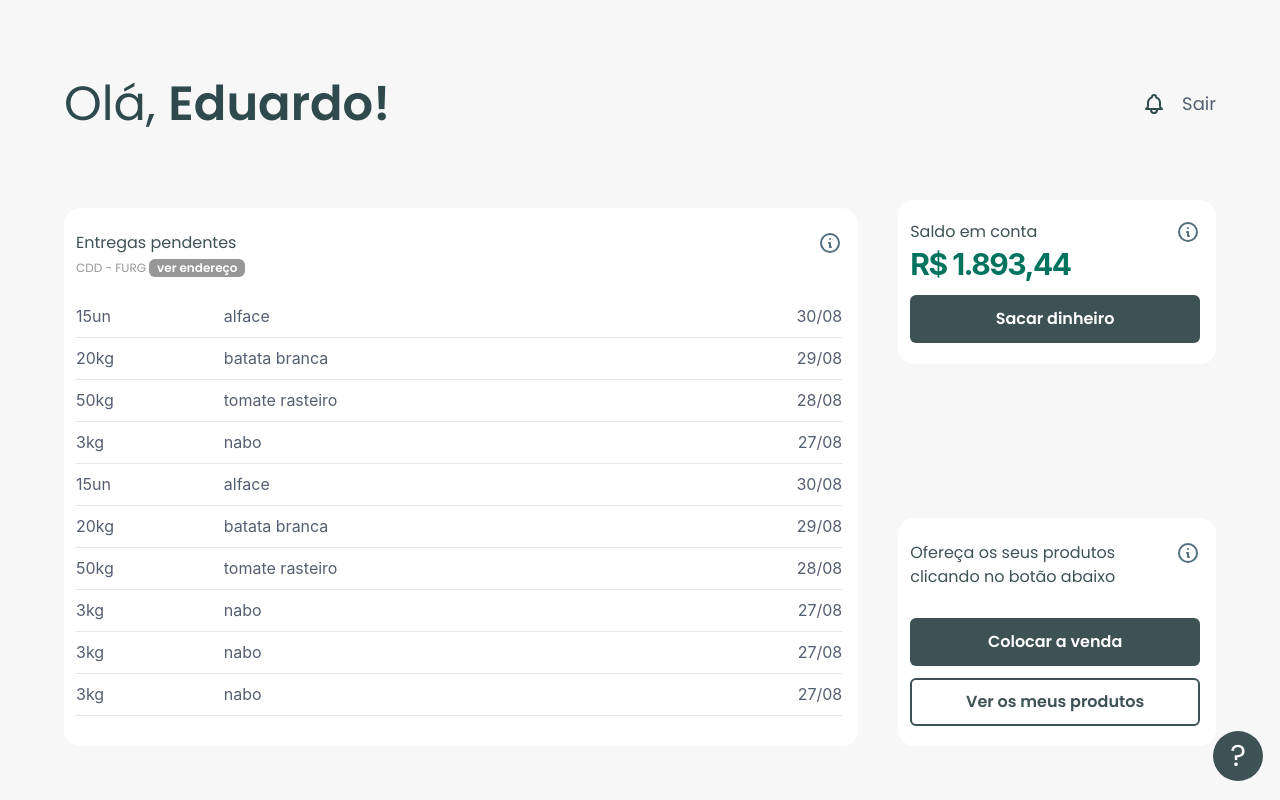
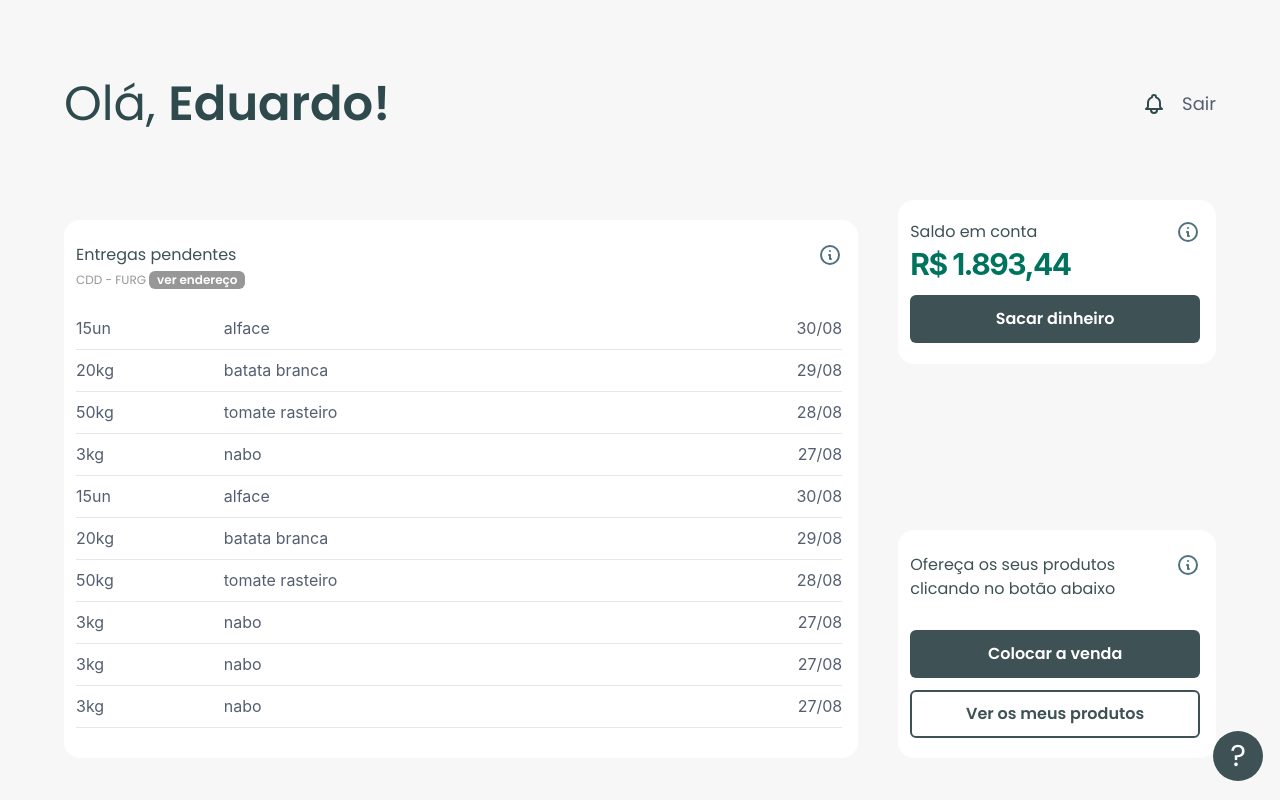
Before and after one commit to mb4ndeira/ecoo-apps, a Next.js app: page /produtor in a window 1280 px wide. Built offline with nearby package versions, Linux system fonts and the light colour scheme.

Commit message:
style: fix margin between vomponents

```diff
--- a/src/components/producer/PendingDeliveries.tsx
+++ b/src/components/producer/PendingDeliveries.tsx
@@ -8,7 +8,7 @@ interface PendingDeliveriesProps {
 export function PendingDeliveries({ numberOfItems }: PendingDeliveriesProps) {
   return (
     <div
-      className={`mt-2 w-full pl-3 pr-4 rounded-2xl bg-white flex flex-col justify-around gap-4`}
+      className={`mt-5 w-full pl-3 pr-4 rounded-2xl bg-white flex flex-col justify-around gap-4`}
     >
       <div className="flex justify-between items-start mt-[23px]">
         <div className="flex flex-col">
```
